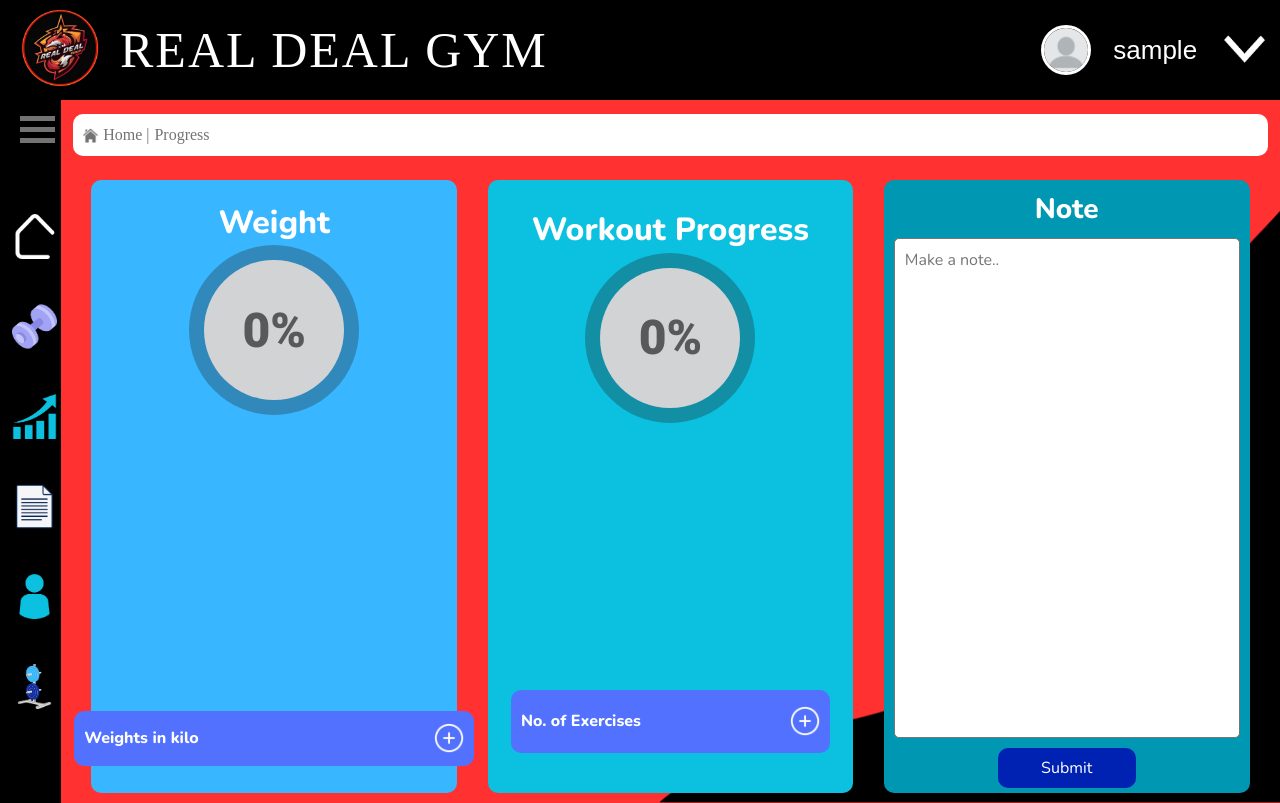
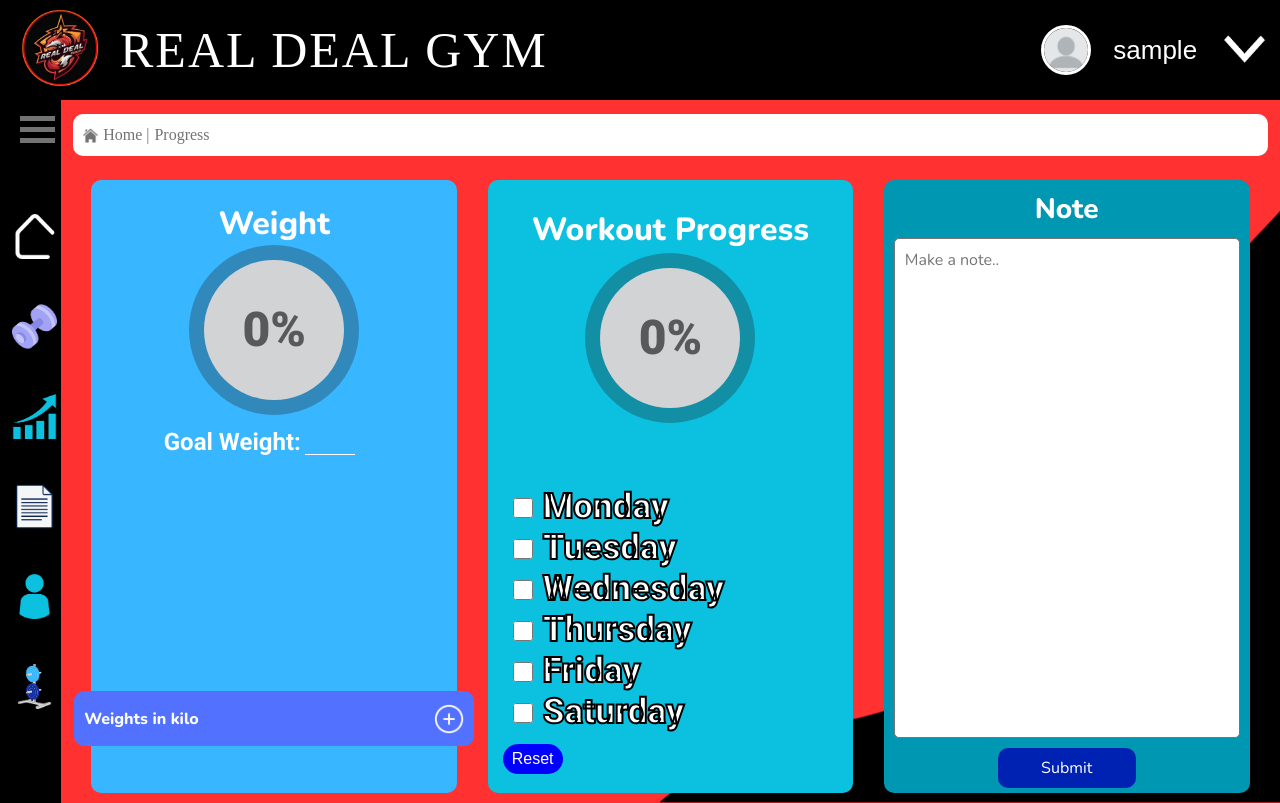
Before and after one commit to reyandru/CAPSTONE-PROJECT, a PHP site: page /PHP/progress.php in a window 1280 px wide. Run offline with PHP 8.4, Linux system fonts and the light colour scheme; the visitor is signed in with stand-in values (Sample User, id 1).

Commit message:
progress update

```diff
--- a/CSS/Progress.css
+++ b/CSS/Progress.css
@@ -280,7 +280,7 @@
   .weights{
   display: flex;
   flex-direction: column;
-  justify-content: space-between;
+  justify-content: space-evenly;
   align-items: center;
   padding: 10px;
   background-color: #38B6FF;
@@ -421,10 +421,23 @@
 
   #noOfW{
   color: white;
-  font-size: 13px;
+  font-size: 14px;
   text-align: center;
   font-family: "roboto";
   width: 50px;
+  }
+
+  #goalWeights{
+    color: white;
+    font-size: 24px;
+    text-align: center;
+    font-family: "roboto";
+    font-weight: bold;
+    width: 50px;
+  }
+
+  #goalWeight{
+    margin-top: 10px;
   }
 
   #weights{
@@ -444,9 +457,9 @@
   #goalW{
     text-align: center;
     outline: none;
-    width: 40px;
+    width: 50px;
     height: 30px;
-    font-size: 18px;
+    font-size: 30px;
     font-family: "roboto";
     margin-right: 30px;
     border: none;
@@ -588,140 +592,35 @@
   width: 100%;
   }
 
-  #outCont{
-  display: flex;
-  flex-direction: column;
-  justify-content: space-evenly;
-  background-color: transparent;
-  border: none;
-  width: 100%;
-  font-family: "nunito";
-  color: white;
-  padding: 5px;
-  height: 220px;
+  .workoutProgression{
+    font-family: "roboto";
+    font-weight: 800;
+    color: white;
+    font-size: 35px;
+    height: 80%;
+    width: 100%;
   }
 
-  .outConts{
-  background-color: #2d238d;
-  height: 45px;
-  width: 100%;
-  border-radius: 10px;
-  display: flex;
-  justify-content: space-between;
-  align-items: center;
-  padding: 5px;
-  font-size: 14px;
-  font-weight: 800;
+  .workoutProgression input{
+    width: 40px;
+    height: 20px;
   }
 
-  .addWorkoutBtn{
-  background-color: #5271FF;
-  display: flex;
-  align-items: center;
-  justify-content: space-between;
-  padding-inline: 10px;
-  font-family: "nunito";
-  font-size: 16px;
-  color: white;
-  font-weight: 800;
-  width: 95%;
-  height: 20%;
-  border-radius: 10px;
-  border: none;
-  cursor: pointer;
-  transition: transform 0.5s ease;
+  .workoutProgression label{
+    -webkit-text-stroke-width: 2px;
+    -webkit-text-stroke-color: black;
   }
 
-  .addWorkoutBtn:active{
-  transform: scale(0.95);
-  }
-
-  .hideWorkoutBtn{
-  visibility: hidden;
-  }
-
-  #input-workout-progress{
-  display: flex;
-  align-items: center;
-  justify-content: space-evenly;
-  border-radius: 10px;
-  background-color: #5271FF;
-  font-family: "nunito";
-  margin-top: -57px;
-  height: 60px;
-  width: 105%;
-  padding: 5px;
-  visibility: hidden;
-  }
-
-  #input-workout-progress.showsWorkoutInput{
-  visibility: visible;
-  }
-
-  .exerciseNo{
-  display: flex;
-  align-items: center;
-  justify-content: space-evenly;
-  width: 100%;
-  height: 90%;
-  }
-
-  .exerciseNo p{
-  color: white;
-  }
-
-  #labelDone{
-  color: white;
-  font-size: 12px;
-  text-align: center;
-  font-family: "roboto";
-  width: 50px;
-  }
-
-  #noOfEx{
-  color: white;
-  font-size: 12px;
-  text-align: center;
-  font-family: "roboto";
-  width: 50px;
-  }
-
-  :is(#done, #length), input{
-    text-align: center;
+  #submitWO{
+    height: 30px;
+    width: 60px;
+    font-size: 16px;
+    color: white;
     outline: none;
-    width: 40px;
-    height: 30px;
-    font-size: 18px;
-    font-family: "roboto";
-    margin-right: 30px;
     border: none;
-    color: white;
-    border-bottom: 1px solid white;
-    background-color: transparent;
-  }
-
-  #addBtnExercises{
-  width: 50px;
-  height: 80%;
-  border-radius: 10px;
-  border: none;
-  background-color: #112C9F;
-  color: whitesmoke;
-  font-weight: 800;
-  font-size: 12px;
-  cursor: pointer;
-  }
-
-  #xBtnProg.showX {
-  display: block;
-  opacity: 1;
-  transform: translate(-50%, -50%) scale(1);
-
-  }
-  #xBtnProg.hideX{
-  opacity: 0;
-  transform: translate(-50%, -50%) scale(0.7);
-
+    border-radius: 20px;
+    background-color: blue;
+    cursor: pointer;
   }
 
   /* feedback */
--- a/PHP/progress.php
+++ b/PHP/progress.php
@@ -87,6 +87,10 @@ $username = $_SESSION['username'];
           <div id="circle">0%</div>
         </div>
       </div>
+          <div id="goalWeight">
+              <label for="goal" id="goalWeights">Goal Weight:</label>
+              <input class="inputsWeightProgress" id="goalW" type="number" placeholder="">
+          </div>
       </div>
 
         <div class="weightAdd">
@@ -95,27 +99,22 @@ $username = $_SESSION['username'];
 
 
           <button id="addBtnWeights">Weights in kilo<img src="../assets/addBtnWeight.png" alt="" height="30"></button>
-
             <div id="inputWeight">
               <button id="xBtnWeight">x</button>
               <div class="weightsNo">
                 <div>
                   <label for="startWeight" id="noOfW">Starting Weight:</label>
-                <input id="startW" type="number" placeholder="">
+                  <input class="inputsWeightProgress"  id="startW" type="number" placeholder="">
                 </div>
-
                 <div>
                   <label for="weights" id="noOfW">Current Weight:</label>
-                <input id="weights" type="number" placeholder="">
-              </div>
-              <div>
-                <label for="goal" id="noOfW">Goal Weight:</label>
-                <input id="goalW" type="number" placeholder="">
+                  <input class="inputsWeightProgress"  id="weights" type="number" placeholder="">
                 </div>
 
                   <button id="addWeights">ADD</button>
               </div>
           </div>
+
         </div>
         </div>
       </div>
@@ -139,22 +138,31 @@ $username = $_SESSION['username'];
       <div id="outCont">
 
       </div>
-      <button class="addWorkoutBtn">No. of Exercises<img src="../assets/addBtnWeight.png" alt="" height="30"></button>
 
-      <div id="input-workout-progress">
+      <div class="workoutProgression">
 
-        <button id="xBtnProg">x</button>
+        <label for="mon"><input type="checkbox" name="monday" id="mond" value="monday">Monday</label><br>
 
-        <div class="exerciseNo">
-          <label for="done" id="labelDone">  Completed Exercises:</label>
-          <input id="done" type="number" placeholder="">
-          <label for="lenght" id="noOfEx">Goal Exercises:</label>
-          <input id="length" type="number" placeholder="">
-          <button id="addBtnExercises">ADD</button>
+
+        <label for="tues"><input type="checkbox" name="tuesday" id="tues" value="tuesday">Tuesday</label><br>
+
+
+        <label for="wed"><input type="checkbox" name="wednesday" id="wed" value="wednesday">Wednesday</label><br>
+
+
+        <label for="thurs"><input type="checkbox" name="thursday" id="thurs" value="thursday">Thursday</label><br>
+
+
+        <label for="fri"><input type="checkbox" name="friday" id="fri" value="friday">Friday</label><br>
+
+
+        <label for="sat"><input type="checkbox" name="saturday" id="sat" value="saturday">Saturday</label><br>
+
+        <div>
+          <button id="submitWO">Reset</button>
+        </div>
       </div>
 
-
-      </div>
     </div>
   </div>
 </div>
```
Also changed, not shown: other parts of CSS/Progress.css (+0 -36 lines), Javascript/Progress.js (+122 -75 lines). Lines whose indentation alone changed are shown as unchanged.
